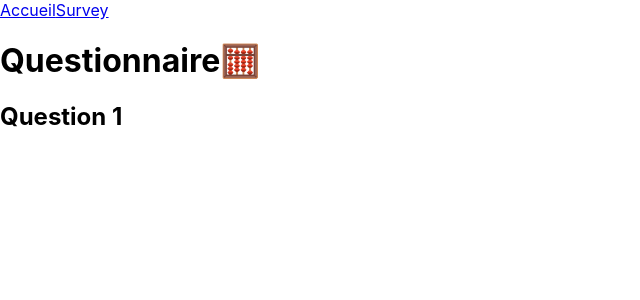
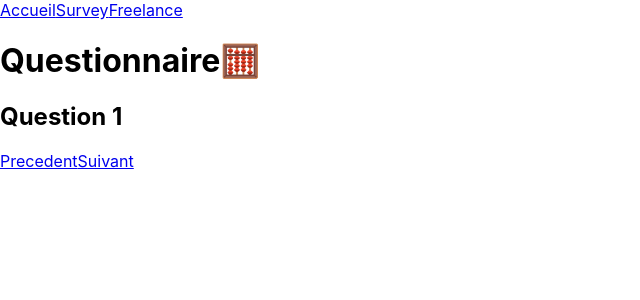
Before and after one commit to Muki-Dev/shiny-agence, a React (Create React App) app: page /survey/1 in a window 1280 px wide. Shown: the top 300 px of the page, without its empty margins (0-640 px from the left). Built offline with nearby package versions, Linux system fonts and the light colour scheme.

Commit message:
add more content

```diff
--- a/src/components/Header/index.jsx
+++ b/src/components/Header/index.jsx
@@ -4,7 +4,8 @@ function Header(){
     return(
         <nav>
             <Link to="/">Accueil</Link>
-            <Link to="/survey/42">Survey</Link>
+            <Link to="/survey/1">Survey</Link>
+            <Link to="/freelance">Freelance</Link>
         </nav>
     )
 }
--- a/src/index.jsx
+++ b/src/index.jsx
@@ -5,8 +5,11 @@ import Header from './components/Header';
 import Error from './components/Error';
 import Home from './pages/Home';
 import Survey from './pages/Survey';
+import Freelance from './pages/Freelance';
+import Results from './pages/Results';
 import './index.css';
 import reportWebVitals from './reportWebVitals';
+
 
 
 
@@ -18,6 +21,8 @@ root.render(
       <Routes>
         <Route path="/" element={<Home />}/>
         <Route path="/survey/:questionNumber" element={<Survey />}/>
+        <Route path="/freelance" element={<Freelance />}/>
+        <Route path="/results" element={<Results />}/>
         <Route path='*' element={<Error />} />
       </Routes>
     </Router>
--- /dev/null
+++ b/src/pages/Freelance/index.jsx
@@ -0,0 +1,7 @@
+function Freelance(){
+    return(
+        <h1>Freelance 🛳</h1>
+    )
+}
+
+export default Freelance;
--- /dev/null
+++ b/src/pages/Results/index.jsx
@@ -0,0 +1,7 @@
+function Results(){
+    return(
+        <h1>Results Page 🚀</h1>
+    )
+}
+
+export default Results;
--- a/src/pages/Survey/index.jsx
+++ b/src/pages/Survey/index.jsx
@@ -1,11 +1,21 @@
-import { useParams } from "react-router-dom";
+import { Link, useParams } from "react-router-dom";
 
 function Survey(){
-    const { questionNumber } = useParams()
+    const { questionNumber } = useParams();
+    const questionNumberInt = parseInt(questionNumber);
+    const prevQuestionNumber = questionNumberInt === 1 ? 1 : questionNumberInt - 1;
+    const nextQuestionNumber = questionNumberInt + 1;
+
     return(
         <div>
             <h1>Questionnaire🧮</h1>
             <h2>Question { questionNumber }</h2>
+            <Link to={`/survey/${prevQuestionNumber}`}>Precedent</Link>
+            {
+                questionNumberInt === 10 ? (
+                    <Link to="/results">Results</Link>
+                ):(<Link to={`/survey/${nextQuestionNumber}`}>Suivant</Link>)
+            }
         </div>
     )
 }
```
